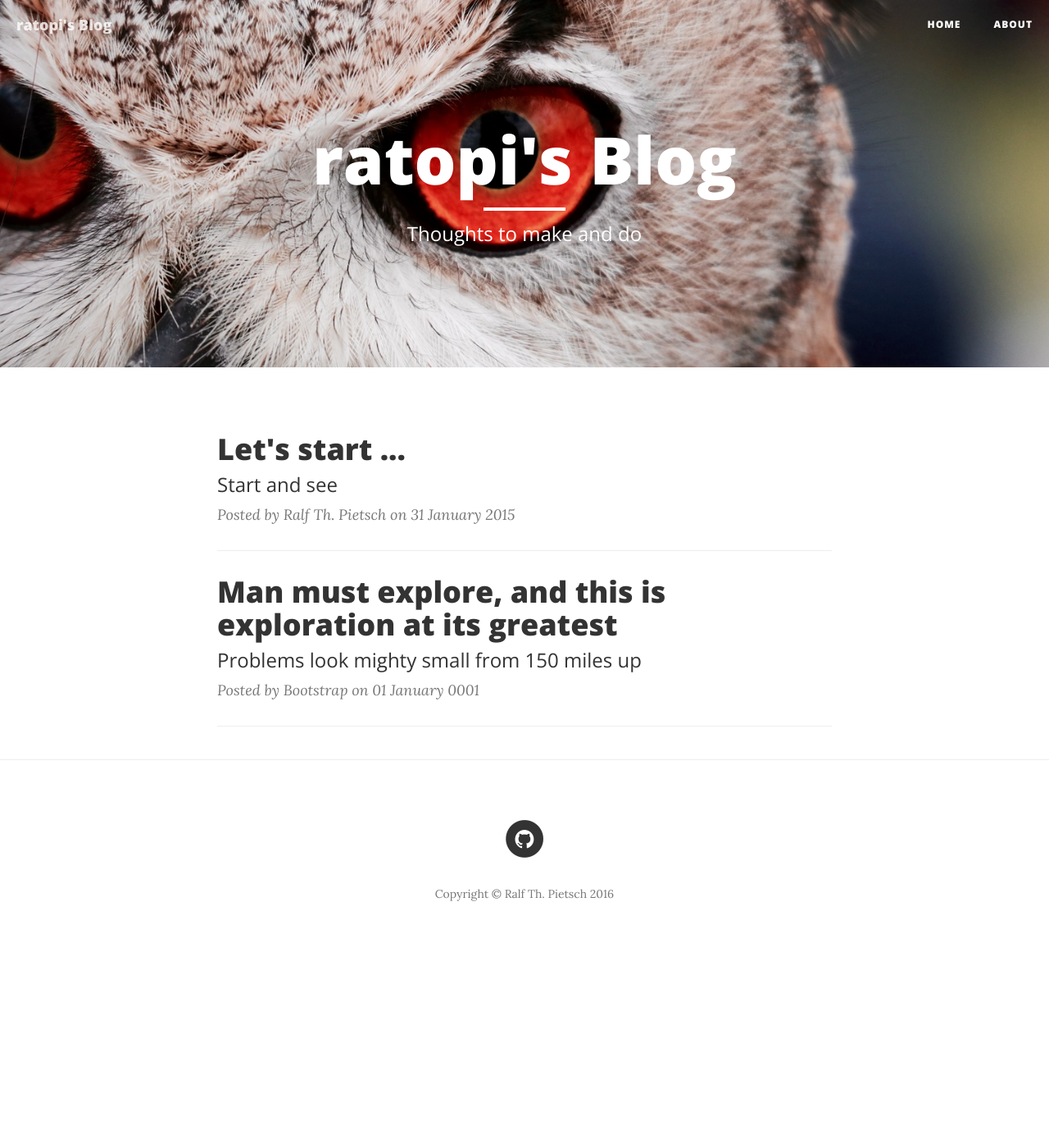
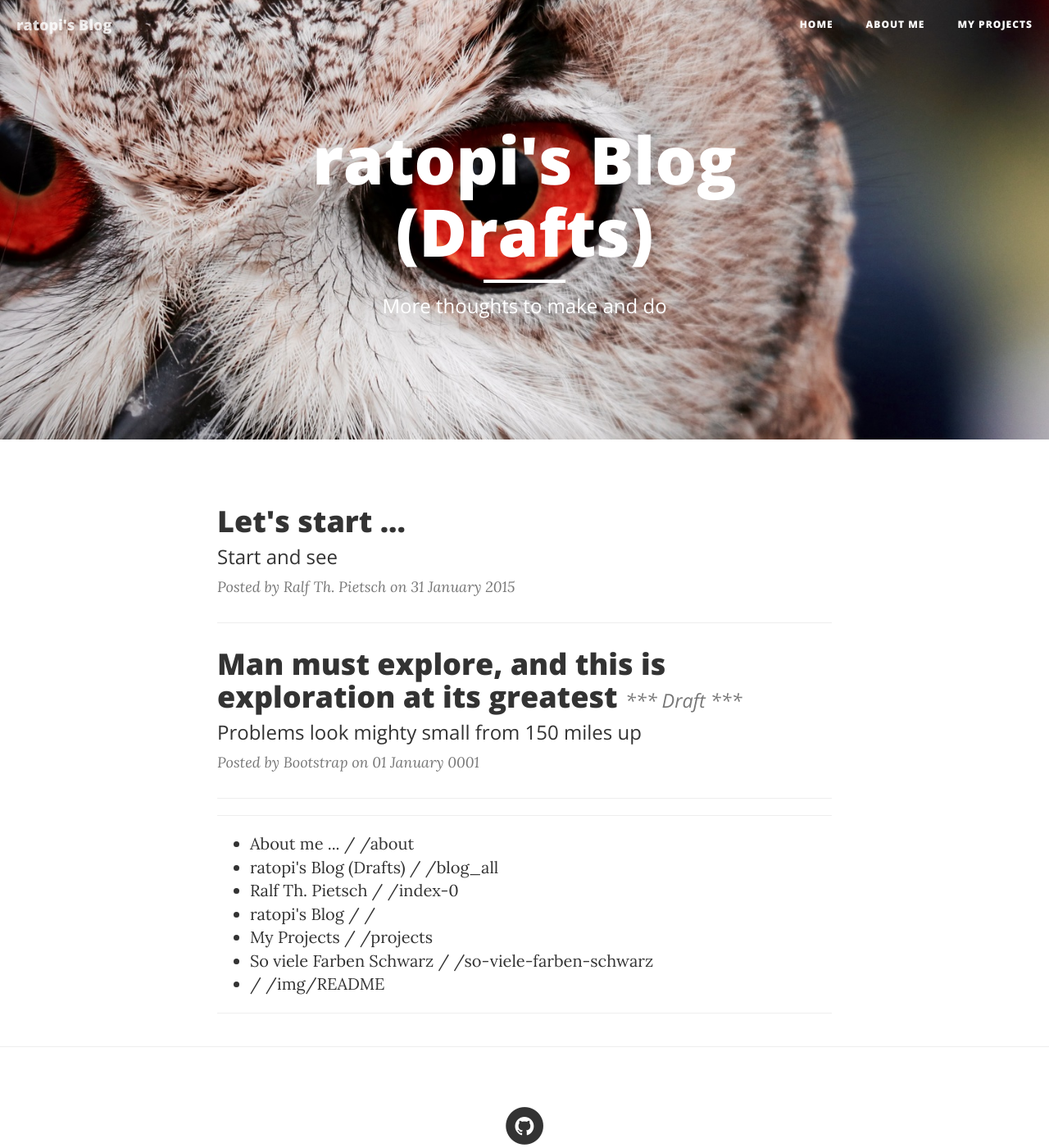
Before and after one commit to ratopi/ratopi.github.io, a Jekyll site: the page built from blog_all.html, in a window 1280 px wide and 1400 px high. Shown: the whole window at 82% size. Built offline with Jekyll 4.4.1, drawn with Linux system fonts in a browser that asks for light colours.

Commit message:
some refactorings ... project page added ... still more to come

```diff
--- a/_includes/header.html
+++ b/_includes/header.html
@@ -9,7 +9,7 @@
 	<meta name="description" content="">
 	<meta name="author" content="">
 
-	<title>{{site.title}}{% if page.title %} - {{page.title}}{% endif %}</title>
+	<title>{{site.title}}{% if page.title and page.title != site.title %} - {{page.title}}{% endif %}</title>
 
 	<!-- Bootstrap Core CSS -->
 	<link href="/vendor/bootstrap/css/bootstrap.min.css" rel="stylesheet">
@@ -52,7 +52,10 @@
 					<a href="/">Home</a>
 				</li>
 				<li>
-					<a href="/about.html">About</a>
+					<a href="/about.html" title="Like to know more about me?">About Me</a>
+				</li>
+				<li>
+					<a href="/projects.html" title="Some of my projects">My Projects</a>
 				</li>
 			</ul>
 		</div>
--- a/_layouts/blog_home.html
+++ b/_layouts/blog_home.html
@@ -7,9 +7,9 @@
 		<div class="row">
 			<div class="col-lg-8 col-lg-offset-2 col-md-10 col-md-offset-1">
 				<div class="site-heading">
-					<h1>{{site.title}}</h1>
+					<h1>{{page.title}}</h1>
 					<hr class="small">
-					<span class="subheading">{{site.description}}</span>
+					<span class="subheading">{{page.description}}</span>
 				</div>
 			</div>
 		</div>
--- a/_layouts/page.html
+++ b/_layouts/page.html
@@ -2,7 +2,7 @@
 
 <!-- Page Header -->
 <!-- Set your background image for this header on the line below. -->
-<header class="intro-header" style="background-image: url('/img/about.jpeg')">
+<header class="intro-header" style="background-image: url('/img/{{page.image}}.jpeg')">
 	<div class="container">
 		<div class="row">
 			<div class="col-lg-8 col-lg-offset-2 col-md-10 col-md-offset-1">
--- a/all.html
+++ b/blog_all.html
@@ -1,13 +1,15 @@
 ---
-title: My Blog
-layout: blog_home
-abstract: And now for something completely different.
+layout: page
+title: ratopi's Blog (Drafts)
+description: More thoughts to make and do
+image: blog
 ---
 {% for post in site.posts %}
 <div class="post-preview">
 	<a href="{{ post.url }}">
 		<h2 class="post-title">
 			{{ post.title }}
+			{% if post.draft == true %}<small><i>*** Draft ***</i></small>{% endif %}
 		</h2>
 
 		<h3 class="post-subtitle">
@@ -20,3 +22,11 @@
 </div>
 <hr>
 {% endfor %}
+
+<hr>
+<ul>
+{% for post in site.pages %}
+<li>{{post.title}} / {{post.url}}</li>
+{% endfor %}
+</ul>
+<hr>
--- a/index.html
+++ b/index.html
@@ -1,5 +1,8 @@
 ---
-layout: blog_home
+layout: page
+title: ratopi's Blog
+description: Thoughts to make and do
+image: blog
 ---
 {% for post in site.posts %}
 {% if post.draft != true %}
```
Also changed, not shown: about.md (renamed from about.html, +1 -4 lines), index-0.md (added, +6 -0 lines), projects.md (added, +18 -0 lines), so-viele-farben-schwarz.md (added, +10 -0 lines), README.md, img/unsplash/dhluezpq_sa-ferdinand-stohr.jpg (added), 1 other file.
